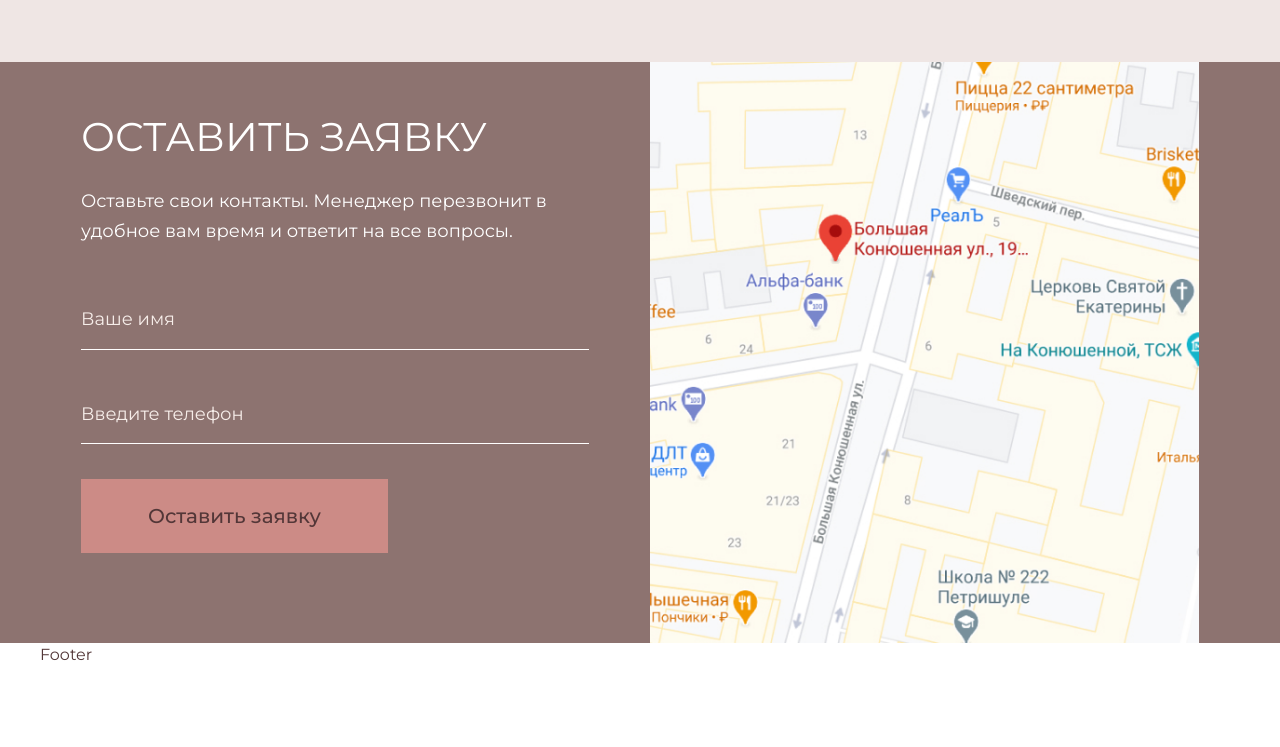
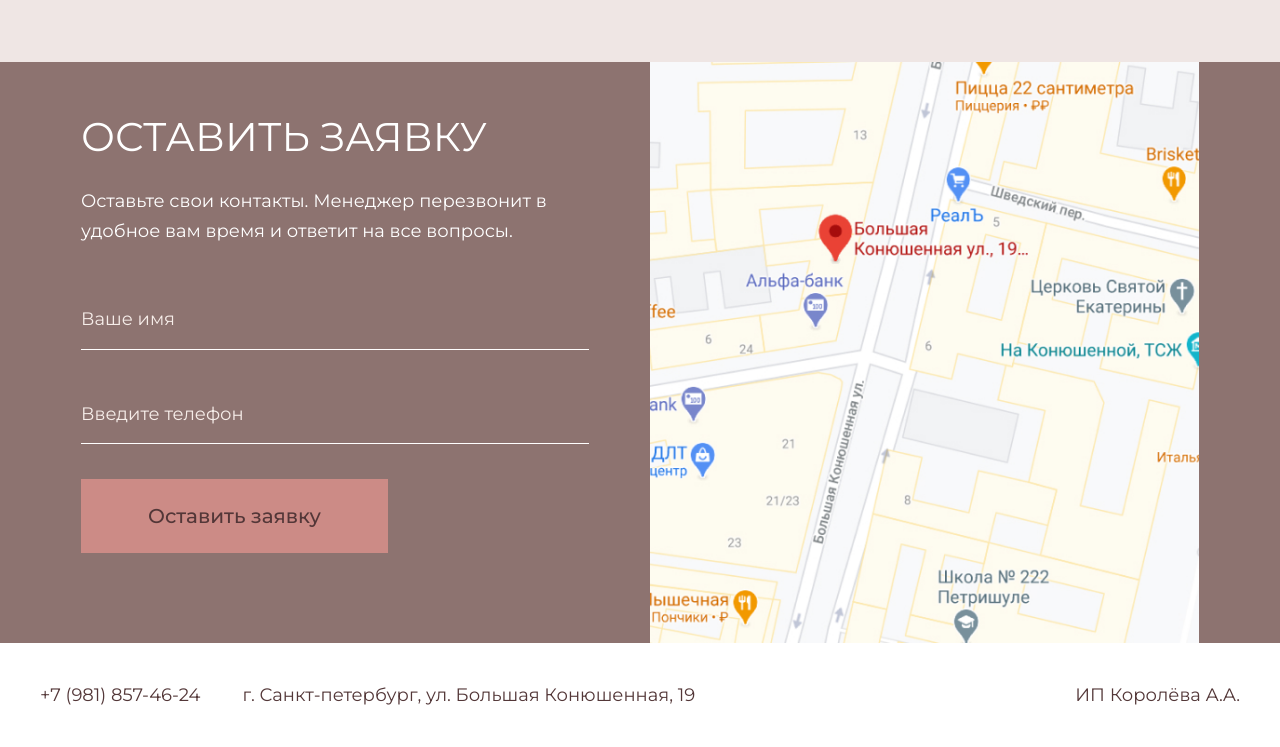
Before and after one commit to dmkulbaka/candi, a plain HTML site: page index.html in a window 1280 px wide. Shown: the part 4538-5285 px from the top of the page. Before the commit the page ends 5205 px from the top, so only its background shows below. Drawn offline with Linux system fonts and the light colour scheme.

Commit message:
add footer code

```diff
--- a/index.html
+++ b/index.html
@@ -217,7 +217,11 @@
     </section>
   </main>
   <footer class="footer">
-    <div class="footer__container">Footer</div>
+    <div class="footer__container">
+      <a class="footer__link-phone" href="te;+79818574624">+7 (981) 857-46-24</a>
+      <p class="footer__address">г. Санкт-петербург, ул. Большая Конюшенная, 19</p>
+      <p class="footer__biz">ИП Королёва А.А.</p>
+    </div>
   </footer>
   <!-- <script type="text/javascript" src="//code.jquery.com/jquery-3.6.0.min.js"></script>
   <script type="text/javascript" src="js/slick/slick.min.js"></script>
--- a/styles/styles.css
+++ b/styles/styles.css
@@ -37,7 +37,6 @@ body {
 
 .header {
   background-image: url(../images/hero-bg-img.jpg);
-  /* add size & position */
 }
 
 .header__container {
@@ -115,7 +114,6 @@ body {
   color: #533738;
 }
 
-/* === About === */
 .about__title {
   margin-top: 65px;
   text-align: center;
@@ -149,8 +147,8 @@ body {
 
 /* === EXPERIENCE === */
 .experience {
+  margin-top: 20px;
   background-color: #8D7370;
-  margin-top: 20px;
 }
 
 .experience__row {
@@ -258,7 +256,6 @@ body {
   padding-left: 10px;
 }
 
-/* === TEAM'S === */
 .teams {
   width: 1399px;
   margin-left: auto;
@@ -296,7 +293,6 @@ body {
   line-height: 1.67;
 }
 
-/* === HOW WE WORK === */
 .how-we-work {
   width: 1399px;
   margin-left: auto;
@@ -359,17 +355,11 @@ body {
   color: #FFFFFF;
 }
 
-/* === Reviews === */
 .reviews {
   width: 100%;
   background-color: #EFE6E4;
   padding: 65px 0;
 }
-
-/* .container {
-  width: 1036px;
-  margin: 0 auto;
-} */
 
 .reviews__title {
   margin-top: 0;
@@ -400,10 +390,11 @@ body {
 }
 
 .blockquote__paragraph {
+  margin: 0;
+  margin-bottom: 33px;
+
   font-size: 18px;
   line-height: 30px;
-  margin: 0;
-  margin-bottom: 33px;
 }
 
 .blockquote__paragraph:last-child {
@@ -454,7 +445,6 @@ body {
   content: url(../images/arrow-left.svg);
 }
 
-/* === LID'S & MAP === */
 .lid {
   background-color: #8d7370;
 }
@@ -463,7 +453,6 @@ body {
   width: 1118px;
   margin-right: auto;
   margin-left: auto;
-
 }
 
 .lid-row {
@@ -472,7 +461,6 @@ body {
   grid-template-columns: 1fr 1fr;
 }
 
-/* === FORM === */
 .lid__form {
   position: relative;
   width: 508px;
@@ -528,9 +516,9 @@ body {
   padding: 14px 0;
   font-family: 'Montserrat', sans-serif;
   font-style: normal;
-  font-weight: 400;
   font-size: 18px;
   line-height: 1.67;
+  font-weight: 400;
   color: #f6ede9;
   pointer-events: none;
   transition: .5s;
@@ -540,11 +528,10 @@ body {
 .lid__form .input-wrap input:valid~label {
   top: -20px;
   left: 0;
+  font-size: 14px;
   color: #f6ede9;
-  font-size: 14px;
 }
 
-/* //=== FORM === */
 .lid__form-btn {
   padding: 25px 67px;
   font-family: inherit;
@@ -562,3 +549,34 @@ body {
   height: auto;
   object-fit: cover;
 }
+
+.footer {}
+
+.footer__container {
+  display: flex;
+  align-items: center;
+  padding-top: 37px;
+  padding-bottom: 37px;
+}
+
+.footer__link-phone {
+  display: block;
+  ont-weight: 400;
+  font-size: 18px;
+  line-height: 1.67;
+  color: #533738;
+}
+
+.footer__address {
+  margin-left: 42px;
+  font-weight: 400;
+  font-size: 18px;
+  line-height: 1.67;
+}
+
+.footer__biz {
+  margin-left: auto;
+  font-weight: 400;
+  font-size: 18px;
+  line-height: 1.67;
+}
```
